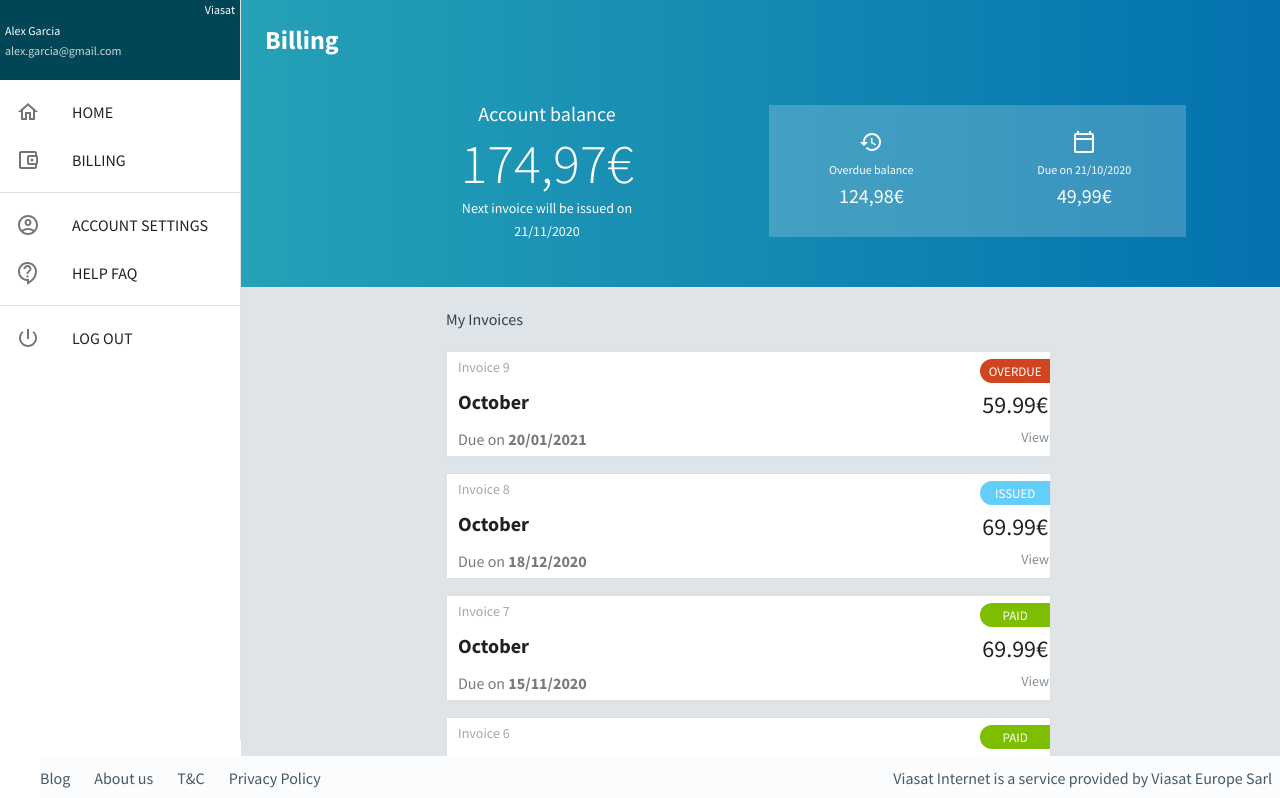
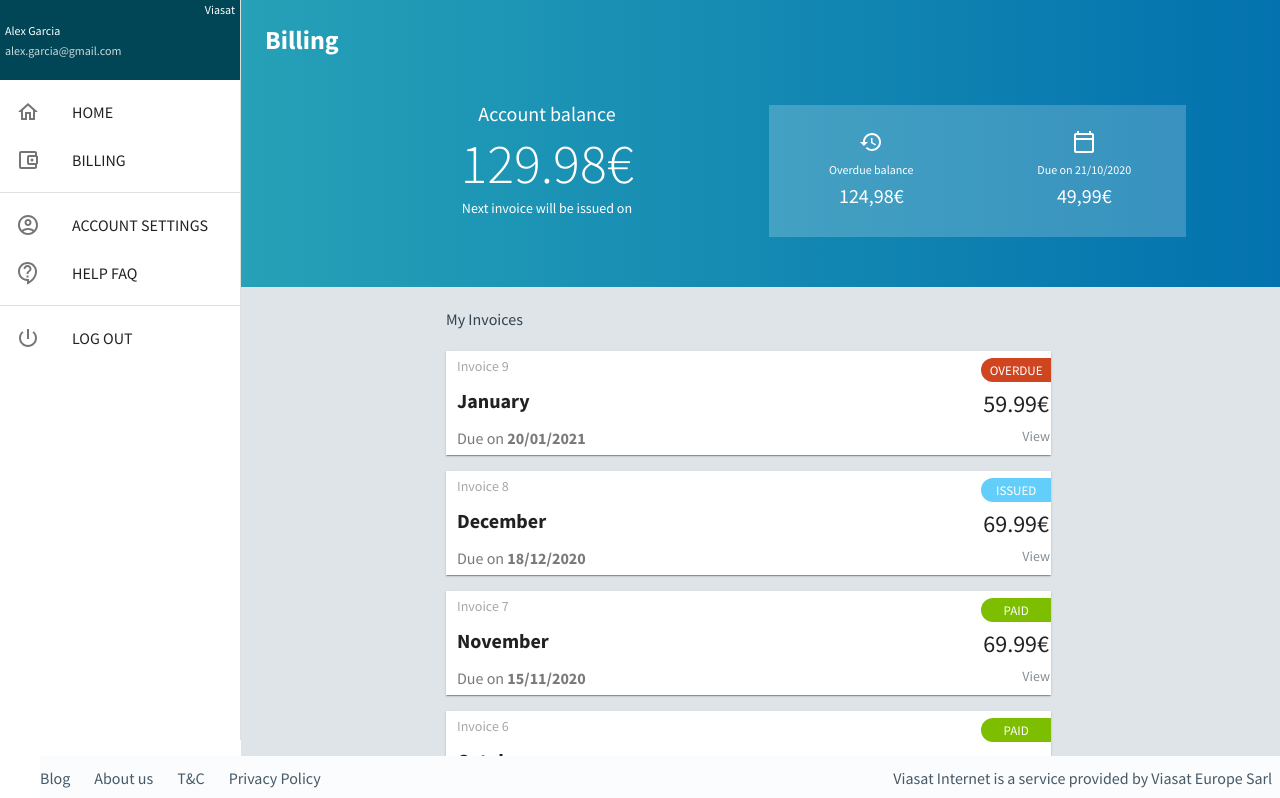
Before and after one commit to DianaCose/BillingPage, a Next.js app: page / in a window 1280 px wide. Shown: the top 798 px of the page. Built offline with nearby package versions, Linux system fonts and the light colour scheme.

Commit message:
Implement Account Balance

```diff
--- a/src/components/HeaderToolbar.js
+++ b/src/components/HeaderToolbar.js
@@ -5,12 +5,9 @@ import Box from '@mui/material/Box';
 import Divider from '@mui/material/Divider';
 import CalendarTodayOutlined from '@mui/icons-material/CalendarTodayOutlined';
 import HistoryOutlined from '@mui/icons-material/HistoryOutlined';
-import { invoiceData} from '../../InvoiceDatabase';
 
 
-
-
-function HeaderToolbar() {
+function HeaderToolbar(props) {
   return (
     <Box
       component="div"
@@ -41,12 +38,23 @@ function HeaderToolbar() {
               Account balance
             </Typography>
             <Typography variant="h2" sx={{ fontSize: '56px' }}>
-              174,97{'\u20AC'}
+              {props.invoiceData
+                .map((invoice) => {
+                  console.log('invoice', invoice);
+                  return invoice.status === 'ISSUED' ||
+                    invoice.status === 'OVERDUE'
+                    ? invoice.amount
+                    : 0;
+                })
+                .reduce(
+                  (previousValue, currentValue) => previousValue + currentValue
+                )}
+              {'\u20AC'}
             </Typography>
             <Typography variant="caption" sx={{ fontSize: '14px' }}>
               Next invoice will be issued on
-              <br />
-              21/11/2020
+              <br/>
+              {props.due}
             </Typography>
           </Stack>
         </Grid>
--- a/src/components/HomePage.js
+++ b/src/components/HomePage.js
@@ -18,7 +18,7 @@ function HomePage(props) {
       }}
     >
       <HeaderTop />
-      <HeaderToolbar />
+      <HeaderToolbar invoiceData={invoiceData}/>
       <Invoices invoiceData={invoiceData} />
     </Box>
   );
--- a/src/components/Invoice.js
+++ b/src/components/Invoice.js
@@ -21,11 +21,12 @@ function Invoice(props) {
     'December',
   ];
 
+  const newDate = props.due.split("/");
+
+  const getMonth = MONTHS[newDate[1] - 1];
 
   return (
     <Paper
-    button
-      variant="outlined"
       square
       sx={{
         display: 'flex',
@@ -37,8 +38,13 @@ function Invoice(props) {
         width: '100%',
         maxWidth: '661px',
         cursor: 'pointer',
+      //   border: props.isSelected
+      //   ? "2px solid rgba(10, 165, 171, 0.4)"
+      //   : "undefined",
+      // boxShadow: "inset 0px -1px 0px rgba(50, 66, 78, 0.1)",
+      // "&:not(:first-of-type)": { marginTop: "16px" },
+        }}
 
-      }}
     >
       <Stack
         spacing={1}
@@ -52,7 +58,7 @@ function Invoice(props) {
           Invoice {props.id}
         </Typography>
         <Typography variant="body1" sx={{ fontSize: 20, fontWeight: 'bold' }}>
-          October
+          {getMonth}
         </Typography>
         <Typography variant="subtitle1" sx={{ fontSize: 16, opacity: '0.6' }}>
           Due on <strong>{props.due}</strong>
--- a/src/components/Invoices.js
+++ b/src/components/Invoices.js
@@ -16,6 +16,8 @@ function Invoices(props) {
   const router = useRouter();
   const { breakpoints } = useTheme();
   const isMobile = breakpoints.down('md');
+
+  const [selected, setSelected] = useState(false);
 
   return (
     <Box
@@ -67,12 +69,24 @@ function Invoices(props) {
 
               {props.invoiceData.map((invoice) => (
                 <ListItem
+                sx={{
+                  fontSize: '16px',
+                  color: '#32424E',
+                  width: 'auto',
+                }}
+                // isSelected={
+                //   !isMobile &&
+                //   selectedInvoice &&
+                //   invoice.id == showDetails.id
+                // }
+
                   key={invoice.id}
                   onClick={() => {
-                    setShowDetails(invoice);
                     if (isMobile) {
                       router.push(`${invoice.id}`);
                     }
+                      setShowDetails(invoice);
+
                   }}
                 >
                   <Invoice
@@ -80,7 +94,6 @@ function Invoices(props) {
                     status={invoice.status}
                     due={invoice.due}
                     amount={invoice.amount}
-
 
                   />
                 </ListItem>
@@ -93,7 +106,7 @@ function Invoices(props) {
           item
           sx={{ display: { xs: 'none', md: 'flex' }, marginTop: '60px' }}
         >
-          {showDetails && !isMobile && (
+          { showDetails && !isMobile && (
             <InvoiceDetails
               invoice={showDetails}
               onClose={() => {
```
